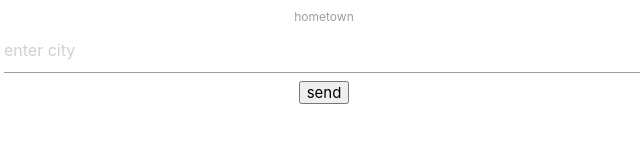
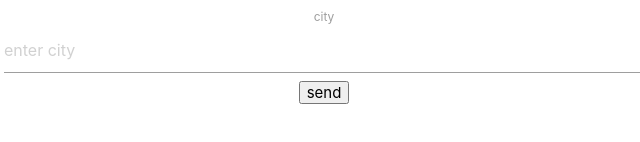
Before and after one commit to RizkyRajitha/mongoDBdemo, a website: page public/views/update.html in a window 1280 px wide. Shown: the part 442-584 px from the top of the page, 316-956 px from the left. Drawn offline with nearby package versions, Linux system fonts and the light colour scheme; files whose address does not match are found by name.

Commit message:
modified update.js typo

```diff
--- a/public/views/update.html
+++ b/public/views/update.html
@@ -66,7 +66,7 @@
                     id="hometown1"
                     placeholder="enter hometown"
                   /><br>
-                  <label for="city1">hometown</label>
+                  <label for="city1">city</label>
                   <input
                     type="text"
                     name="city1"
```
